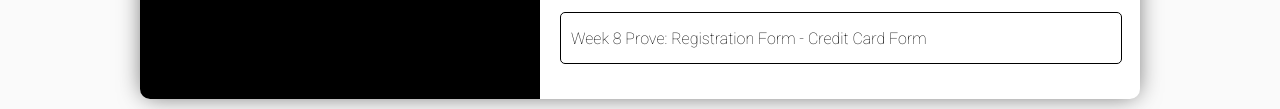
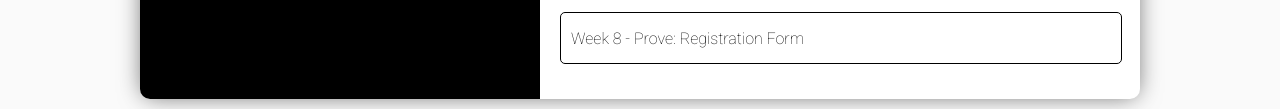
Before and after one commit to AOcampo93/wdd-131, a plain HTML site: page index.html in a window 1280 px wide. Shown: the part 635-744 px from the top of the page. Drawn offline with Linux system fonts and the light colour scheme.

Commit message:
index changes

```diff
--- a/index.html
+++ b/index.html
@@ -138,7 +138,7 @@
                     <li><a href="./weeks/week4/coolpics/index.html">Week 4 - Prove: Cool Pics part 2</a></li>
                     <li><a href="./blog/index.html">Week 5 & 6- Milestone: Build a Blog part 1 and 2</a></li>
                     <li><a href="./creditcard/index.html">Week 7 - Credit Card Form</a></li>
-                    <li><a href="./register/index.html">Week 8 Prove: Registration Form - Credit Card Form</a></li>
+                    <li><a href="./register/index.html">Week 8 - Prove: Registration Form</a></li>
                 </ul>
             </div>
         </div>
```
